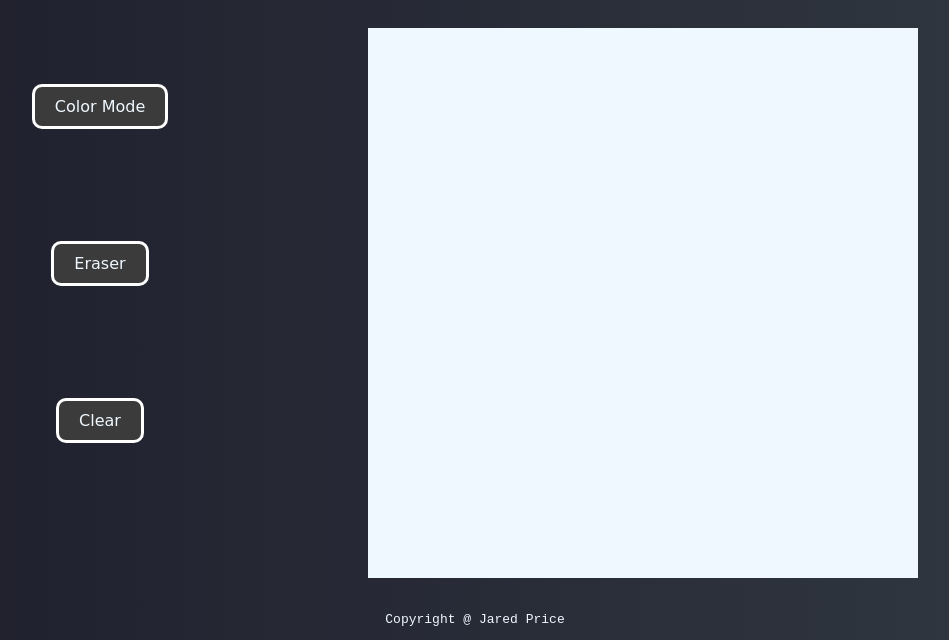
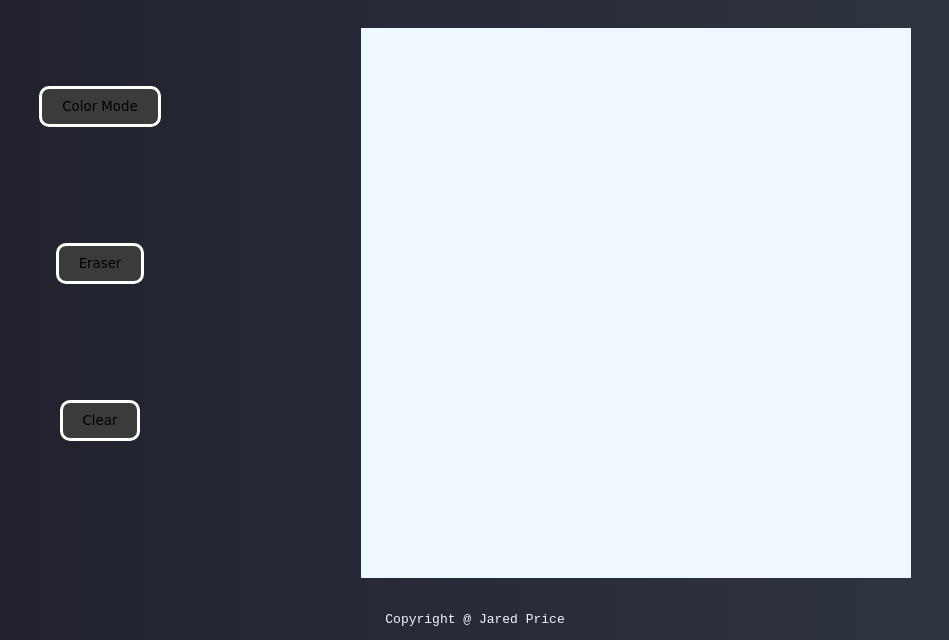
Before and after one commit to Jared588/etch-a-sketch, a plain HTML site: page index.html in a window 1280 px wide. Shown: the part 160-800 px from the top of the page, without its empty margins (165-1114 px from the left). Drawn offline with Linux system fonts and the light colour scheme.

Commit message:
Implement Clear button

```diff
--- a/index.html
+++ b/index.html
@@ -13,9 +13,9 @@
     </header>
     <div class="container">
         <div class="settings">
-            <p class="options">Color Mode</p>
-            <p class="options">Eraser</p>
-            <p class="options">Clear</p>
+            <button class="options">Color Mode</button>
+            <button id='erase-button' class="options">Eraser</button>
+            <button id='clear-button' class="options">Clear</button>
         </div>
         <div id="sketchpad">
         </div>
--- a/script.js
+++ b/script.js
@@ -26,6 +26,11 @@ document.addEventListener('DOMContentLoaded', function() {
     document.addEventListener('dragstart', function(event) {
       event.preventDefault(); // Disable default dragging behavior
     });
+
+    var clearBtn = document.querySelector('#clear-button');
+    clearBtn.addEventListener("click", function() {
+      clear();
+    });
   });
 
 var isDrawing = false;
@@ -51,3 +56,12 @@ function draw(event) {
     }
   }
 }
+
+// button functions
+
+function clear() {
+  const sketchpad = document.querySelectorAll('#sketchpad > div');
+  sketchpad.forEach(function(square) {
+    square.style.backgroundColor = 'white';
+  });
+}
```
